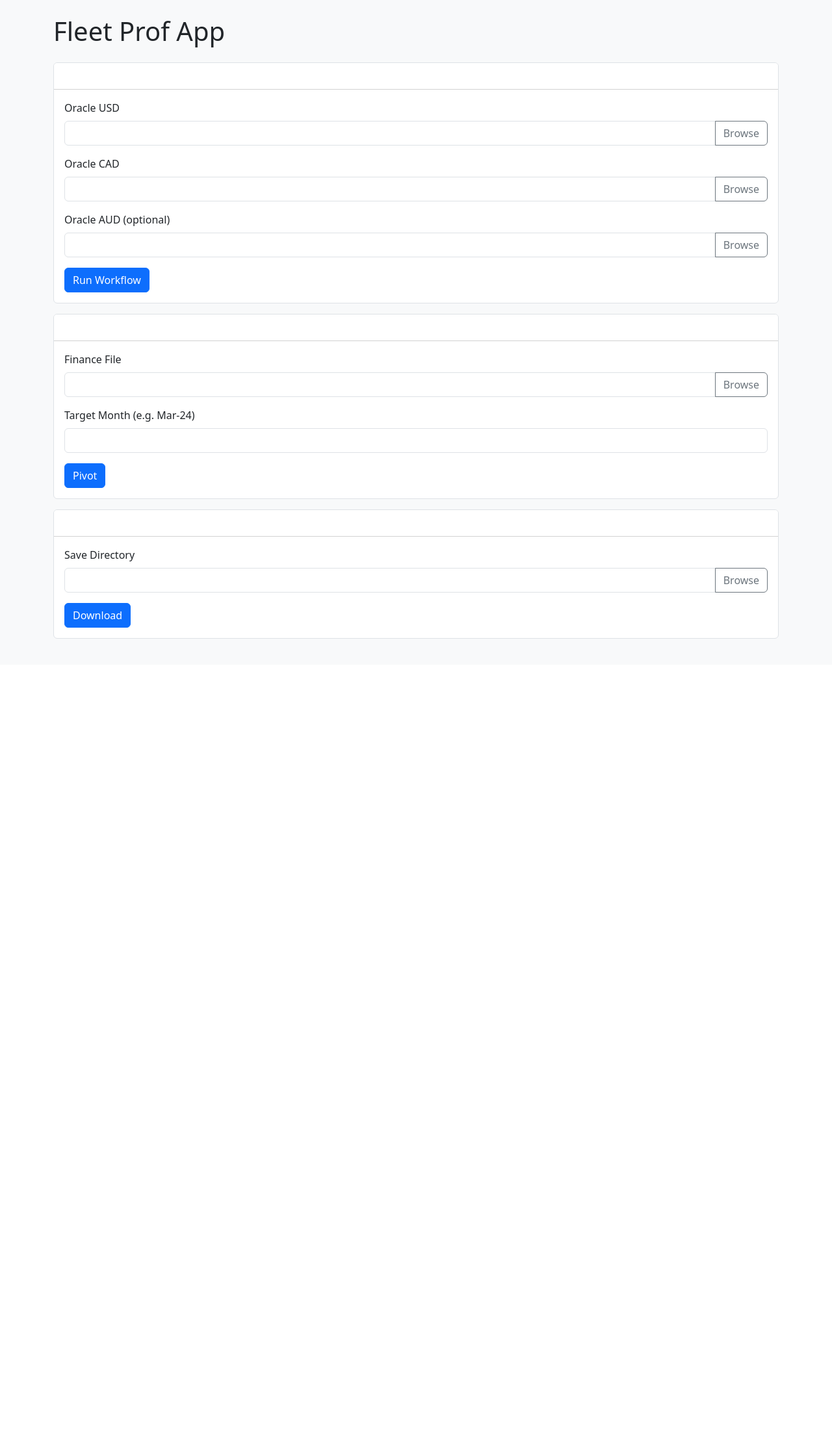
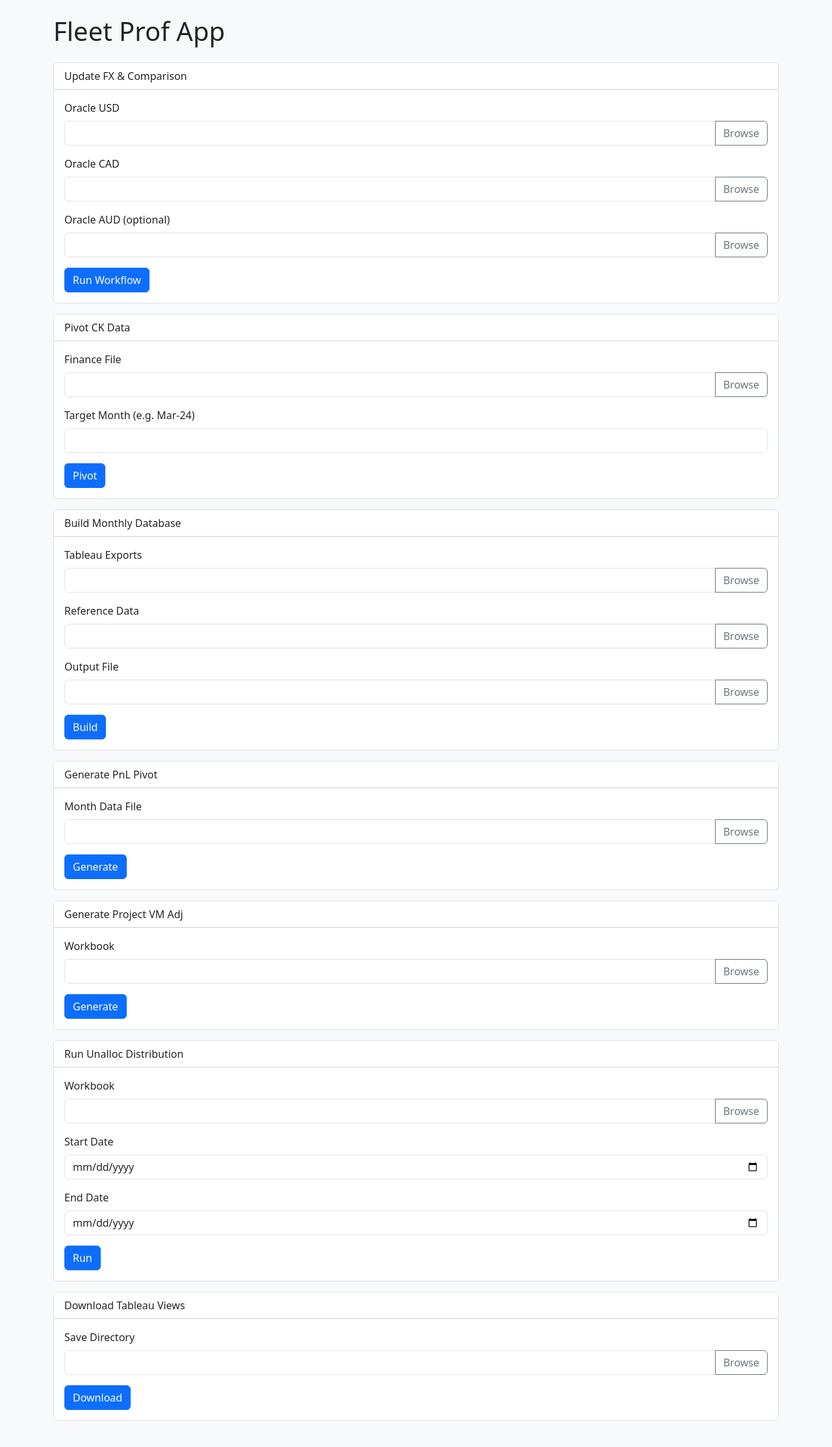
Before and after one commit to CJIMENZ/fleet-prof-app, a Flask app: page / in a window 1280 px wide. Shown: the part 57-2284 px from the top of the page at 65% size. Before the commit the page ends 1040 px from the top, so only its background shows below. Run offline with Flask 3, Linux system fonts and the light colour scheme.

Commit message:
Refine themes and colorful headers

```diff
--- a/webapp/server.py
+++ b/webapp/server.py
@@ -1,10 +1,16 @@
 from flask import Flask, render_template, request, jsonify
 import logging
+
+from datetime import date
 
 from settings_manager import load_config, save_config
 from modules.monthly_workflow import run_fx_and_comparison
 from modules.cks_pivot_operations import pivot_cks_data_to_ref
 from modules.view_download_operations import download_all_views
+from modules.report_generation import build_monthly_database
+from modules.pnl_pivot_operations import generate_pnl_pivot
+from modules.project_vm_adjustment import generate_project_vm_adj
+from modules.unalloc_distribution import run_unalloc_distribution
 
 app = Flask(__name__)
 config = load_config()
@@ -59,6 +65,54 @@
         logging.error(e)
         return jsonify(status='error', message=str(e)), 500
 
+@app.route('/api/build_monthly_database', methods=['POST'])
+def build_monthly_db():
+    data = request.get_json()
+    try:
+        build_monthly_database(
+            data['exports_file'],
+            data['ref_data_file'],
+            data['output_file']
+        )
+        return jsonify(status='success')
+    except Exception as e:
+        logging.error(e)
+        return jsonify(status='error', message=str(e)), 500
+
+@app.route('/api/generate_pnl_pivot', methods=['POST'])
+def generate_pnl():
+    data = request.get_json()
+    try:
+        generate_pnl_pivot(data['month_file'])
+        return jsonify(status='success')
+    except Exception as e:
+        logging.error(e)
+        return jsonify(status='error', message=str(e)), 500
+
+@app.route('/api/generate_vm_adj', methods=['POST'])
+def generate_vm_adj():
+    data = request.get_json()
+    try:
+        generate_project_vm_adj(data['workbook'])
+        return jsonify(status='success')
+    except Exception as e:
+        logging.error(e)
+        return jsonify(status='error', message=str(e)), 500
+
+@app.route('/api/run_unalloc_distribution', methods=['POST'])
+def unalloc_distribution():
+    data = request.get_json()
+    try:
+        run_unalloc_distribution(
+            data['workbook'],
+            date.fromisoformat(data['start']),
+            date.fromisoformat(data['end'])
+        )
+        return jsonify(status='success')
+    except Exception as e:
+        logging.error(e)
+        return jsonify(status='error', message=str(e)), 500
+
 @app.route('/api/save_settings', methods=['POST'])
 def save_settings_api():
     data = request.get_json()
--- a/webapp/templates/index.html
+++ b/webapp/templates/index.html
@@ -26,7 +26,7 @@
       }
       .theme-light .card-header {
         background-color: #ffffff !important;
-        color: #212529;
+        color: #212529 !important;
       }
       .theme-light .form-control {
         background-color: #ffffff;
@@ -45,7 +45,7 @@
       }
       .theme-dark .card-header {
         background-color: #343a40 !important;
-        color: #f8f9fa;
+        color: #f8f9fa !important;
       }
       .theme-dark .form-control {
         background-color: #2c3034;
@@ -64,6 +64,13 @@
       .theme-colorful .card-header {
         background-color: inherit;
       }
+      .theme-colorful .header-red    { background-color: #ff0000; color: #ffffff; }
+      .theme-colorful .header-orange { background-color: #ff7f00; color: #ffffff; }
+      .theme-colorful .header-yellow { background-color: #ffff00; color: #212529; }
+      .theme-colorful .header-green  { background-color: #00ff00; color: #212529; }
+      .theme-colorful .header-blue   { background-color: #0000ff; color: #ffffff; }
+      .theme-colorful .header-indigo { background-color: #4b0082; color: #ffffff; }
+      .theme-colorful .header-violet { background-color: #9400d3; color: #ffffff; }
       .theme-colorful .form-control {
         background-color: #ffffff;
         border-color: #ffcccc;
@@ -147,6 +154,34 @@
           alert(res.message);
         }
       }
+      async function buildDatabase() {
+        const data = {
+          exports_file: document.getElementById('exports_file').value,
+          ref_data_file: document.getElementById('db_ref_file').value,
+          output_file: document.getElementById('db_output_file').value
+        };
+        const res = await postJson('/api/build_monthly_database', data);
+        alert(res.status === 'success' ? 'Database built' : res.message);
+      }
+      async function generatePnl() {
+        const data = { month_file: document.getElementById('pnl_month_file').value };
+        const res = await postJson('/api/generate_pnl_pivot', data);
+        alert(res.status === 'success' ? 'PnL Pivot generated' : res.message);
+      }
+      async function generateVmAdj() {
+        const data = { workbook: document.getElementById('vm_adj_file').value };
+        const res = await postJson('/api/generate_vm_adj', data);
+        alert(res.status === 'success' ? 'VM Adjustment generated' : res.message);
+      }
+      async function runUnalloc() {
+        const data = {
+          workbook: document.getElementById('unalloc_file').value,
+          start: document.getElementById('unalloc_start').value,
+          end: document.getElementById('unalloc_end').value
+        };
+        const res = await postJson('/api/run_unalloc_distribution', data);
+        alert(res.status === 'success' ? 'Distribution complete' : res.message);
+      }
     </script>
   </head>
   <body class="theme-light">
@@ -163,7 +198,7 @@
       <h1 class="mb-4">Fleet Prof App</h1>
 
       <div class="card mb-3">
-        <div class="card-header bg-primary text-white">Update FX & Comparison</div>
+        <div class="card-header bg-primary text-white header-red">Update FX & Comparison</div>
         <div class="card-body">
           <div class="mb-3">
             <label class="form-label">Oracle USD</label>
@@ -191,7 +226,7 @@
       </div>
 
       <div class="card mb-3">
-        <div class="card-header bg-success text-white">Pivot CK Data</div>
+        <div class="card-header bg-success text-white header-orange">Pivot CK Data</div>
         <div class="card-body">
           <div class="mb-3">
             <label class="form-label">Finance File</label>
@@ -204,12 +239,90 @@
             <label class="form-label">Target Month (e.g. Mar-24)</label>
             <input type="text" id="target_month" class="form-control">
           </div>
-          <button class="btn btn-primary" onclick="pivotCks()">Pivot</button>
+        <button class="btn btn-primary" onclick="pivotCks()">Pivot</button>
         </div>
       </div>
 
       <div class="card mb-3">
-        <div class="card-header bg-info text-white">Download Tableau Views</div>
+        <div class="card-header bg-warning text-dark header-yellow">Build Monthly Database</div>
+        <div class="card-body">
+          <div class="mb-3">
+            <label class="form-label">Tableau Exports</label>
+            <div class="input-group">
+              <input type="text" id="exports_file" class="form-control">
+              <button class="btn btn-outline-secondary" onclick="selectFile('exports_file')">Browse</button>
+            </div>
+          </div>
+          <div class="mb-3">
+            <label class="form-label">Reference Data</label>
+            <div class="input-group">
+              <input type="text" id="db_ref_file" class="form-control">
+              <button class="btn btn-outline-secondary" onclick="selectFile('db_ref_file')">Browse</button>
+            </div>
+          </div>
+          <div class="mb-3">
+            <label class="form-label">Output File</label>
+            <div class="input-group">
+              <input type="text" id="db_output_file" class="form-control">
+              <button class="btn btn-outline-secondary" onclick="selectFile('db_output_file')">Browse</button>
+            </div>
+          </div>
+          <button class="btn btn-primary" onclick="buildDatabase()">Build</button>
+        </div>
+      </div>
+
+      <div class="card mb-3">
+        <div class="card-header bg-secondary text-white header-green">Generate PnL Pivot</div>
+        <div class="card-body">
+          <div class="mb-3">
+            <label class="form-label">Month Data File</label>
+            <div class="input-group">
+              <input type="text" id="pnl_month_file" class="form-control">
+              <button class="btn btn-outline-secondary" onclick="selectFile('pnl_month_file')">Browse</button>
+            </div>
+          </div>
+          <button class="btn btn-primary" onclick="generatePnl()">Generate</button>
+        </div>
+      </div>
+
+      <div class="card mb-3">
+        <div class="card-header bg-warning text-dark header-blue">Generate Project VM Adj</div>
+        <div class="card-body">
+          <div class="mb-3">
+            <label class="form-label">Workbook</label>
+            <div class="input-group">
+              <input type="text" id="vm_adj_file" class="form-control">
+              <button class="btn btn-outline-secondary" onclick="selectFile('vm_adj_file')">Browse</button>
+            </div>
+          </div>
+          <button class="btn btn-primary" onclick="generateVmAdj()">Generate</button>
+        </div>
+      </div>
+
+      <div class="card mb-3">
+        <div class="card-header bg-secondary text-white header-indigo">Run Unalloc Distribution</div>
+        <div class="card-body">
+          <div class="mb-3">
+            <label class="form-label">Workbook</label>
+            <div class="input-group">
+              <input type="text" id="unalloc_file" class="form-control">
+              <button class="btn btn-outline-secondary" onclick="selectFile('unalloc_file')">Browse</button>
+            </div>
+          </div>
+          <div class="mb-3">
+            <label class="form-label">Start Date</label>
+            <input type="date" id="unalloc_start" class="form-control">
+          </div>
+          <div class="mb-3">
+            <label class="form-label">End Date</label>
+            <input type="date" id="unalloc_end" class="form-control">
+          </div>
+          <button class="btn btn-primary" onclick="runUnalloc()">Run</button>
+        </div>
+      </div>
+
+      <div class="card mb-3">
+        <div class="card-header bg-info text-white header-violet">Download Tableau Views</div>
         <div class="card-body">
           <div class="mb-3">
             <label class="form-label">Save Directory</label>
--- a/webapp/templates/settings.html
+++ b/webapp/templates/settings.html
@@ -66,7 +66,7 @@
       }
       .theme-light .card-header {
         background-color: #ffffff !important;
-        color: #212529;
+        color: #212529 !important;
       }
       .theme-light .form-control {
         background-color: #ffffff;
@@ -85,7 +85,7 @@
       }
       .theme-dark .card-header {
         background-color: #343a40 !important;
-        color: #f8f9fa;
+        color: #f8f9fa !important;
       }
       .theme-dark .form-control {
         background-color: #2c3034;
```
